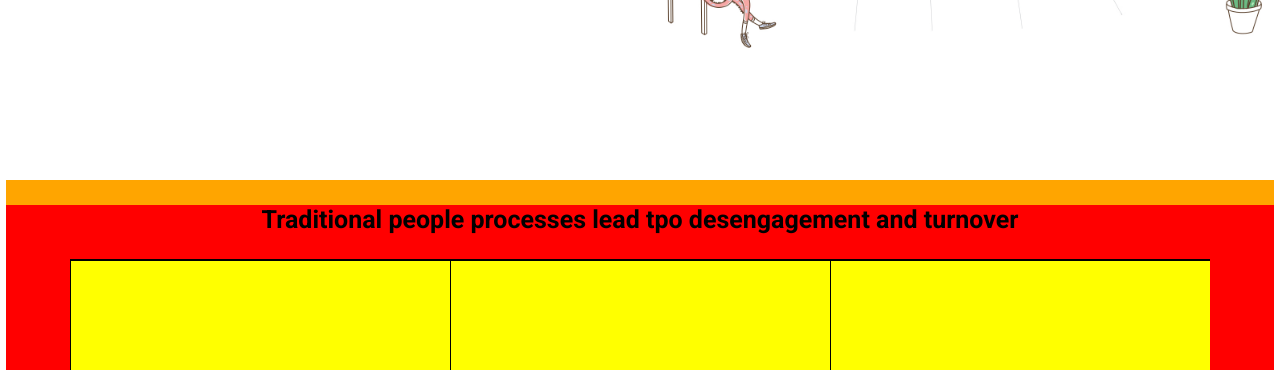
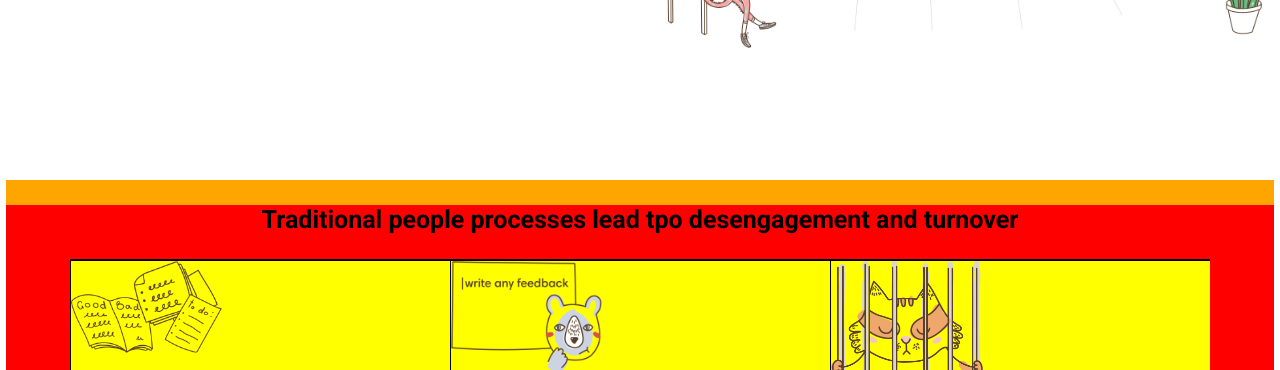
Before and after one commit to Leonardo-Fabbri/node-sass-teambit, a website: page index.html in a window 1280 px wide. Shown: the part 429-799 px from the top of the page. Drawn offline with Linux system fonts and the light colour scheme.

Commit message:
annamo bene..xD

```diff
--- a/index.html
+++ b/index.html
@@ -69,14 +69,17 @@
                 <h3>Traditional people processes lead tpo desengagement and turnover</h3>
                 <div class="pictures-places col-lg-12">
                     <div class="col-lg-3">
-                        <img src="" alt="">
+                        <img src="./img/hardcore.png" alt="">
+                        <p></p>
                     </div>
                     <div class="col-lg-3">
-                        <img src="" alt="">
+                        <img src="./img/nofeedback.png" alt="">
+                        <p></p>
 
                     </div>
                     <div class="col-lg-3">
-                        <img src="" alt="">
+                        <img src="./img/notsafe.png" alt="">
+                        <p></p>
 
                     </div>
 
@@ -89,14 +92,20 @@
                 <div class="pictures-places col-lg-12">
                     <div class="col-lg-3">
                         <img src="" alt="">
+                        <p></p>
+
 
                     </div>
                     <div class="col-lg-3">
                         <img src="" alt="">
+                        <p></p>
+
 
                     </div>
                     <div class="col-lg-3">
                         <img src="" alt="">
+                        <p></p>
+
 
                     </div>
 
--- a/src/partials/_common.scss
+++ b/src/partials/_common.scss
@@ -8,13 +8,11 @@
     // background-color: $sfondo-secondo;
 
 }
-
 .col-lg-6-sx {
     width: 50%;
     float: left;
     // background-color: $sfondo-primo;
 }
-
 .col-lg-3 {
     width: 33.24%;
     float: left;
--- a/src/partials/_main.scss
+++ b/src/partials/_main.scss
@@ -18,7 +18,6 @@ main {
     width: 100%;
 }
 .two {
-
     height: 200vh;
     background-color: pink;
     .PinkSection {
@@ -34,6 +33,10 @@ main {
             height: 90vh;
             background-color: purple;
             border-top: 2px solid black;
+            .col-lg-3 img {
+                width: 40%;
+                text-align: center;
+            }
         }
 
     }
```
Also changed, not shown: css/app.css.
